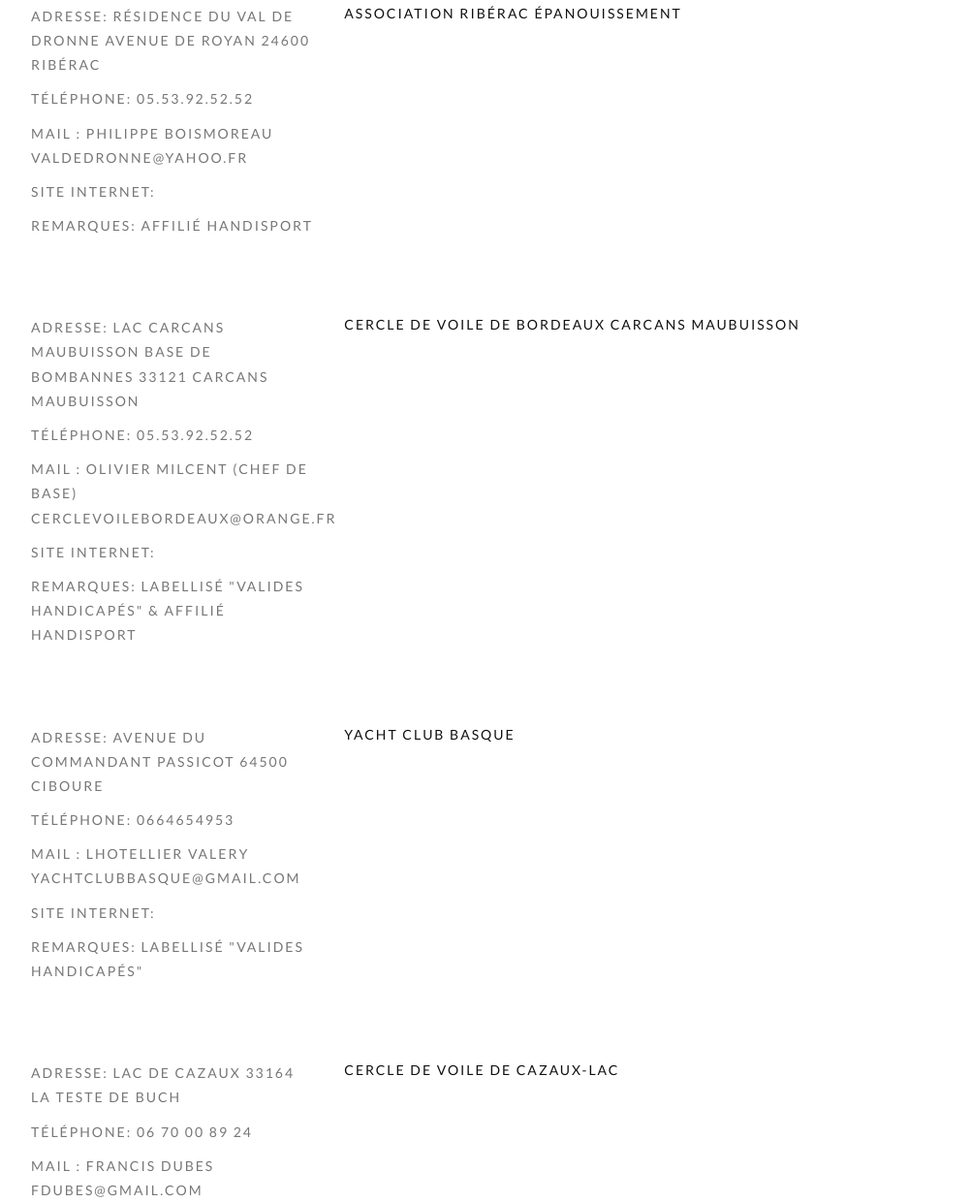
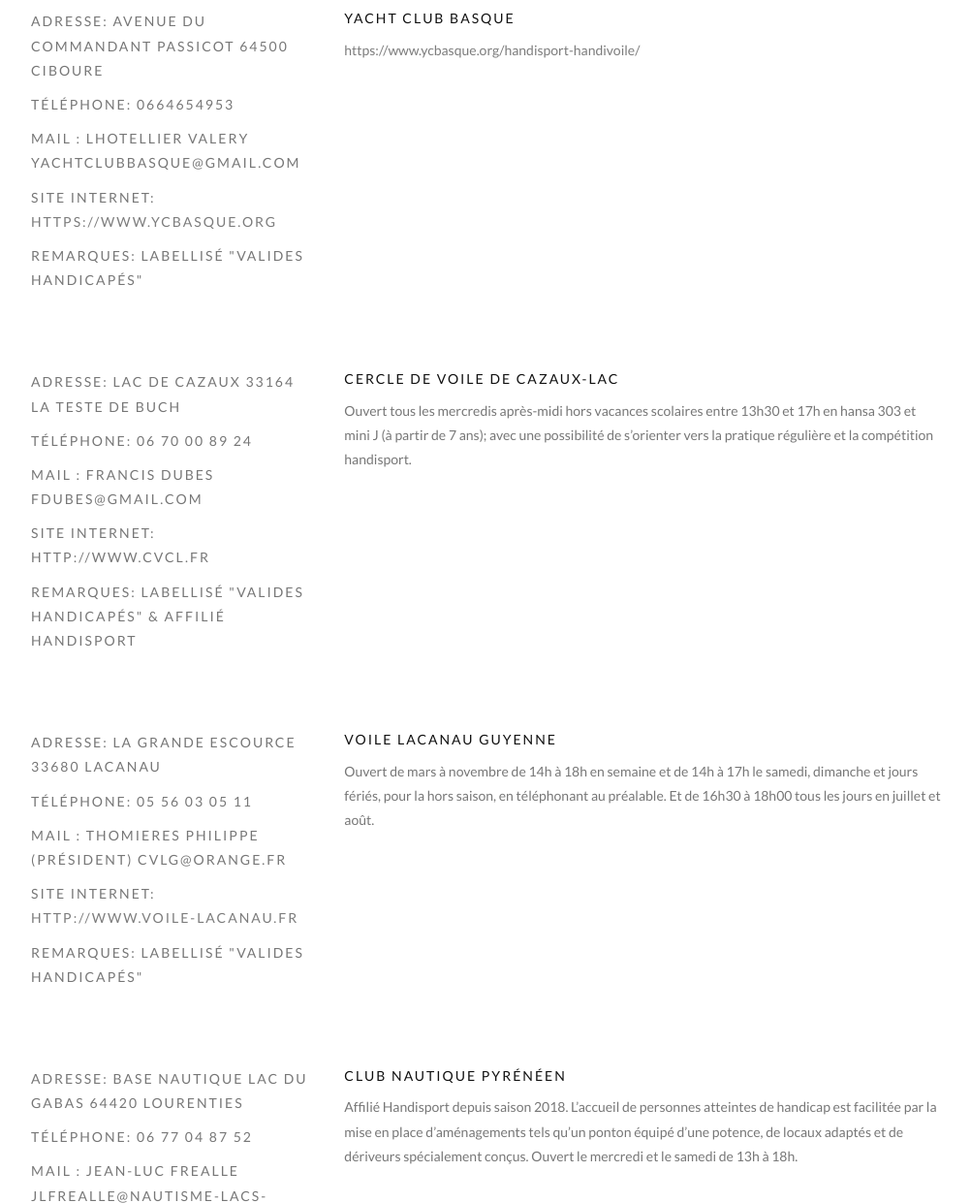
Before and after one commit to vmancier/TIC-Sante, a plain HTML site: page activites/aquatiques/voile.html in a window 1280 px wide. Shown: the part 1137-2378 px from the top of the page at 97% size, without its empty margins (138-1140 px from the left). Drawn offline with Linux system fonts and the light colour scheme; some packages are replaced by stand-ins of ours.

Commit message:
rajout des infos

```diff
--- a/activites/aquatiques/voile.html
+++ b/activites/aquatiques/voile.html
@@ -128,50 +128,10 @@
 
 					<div class="col-md-4">
 						<ul class="project-details m-b-sm-30">
-							<li class="font-alt">Adresse: Résidence du Val de Dronne avenue de Royan 24600 Ribérac</li>
-							<li class="font-alt">Téléphone: 05.53.92.52.52</li>
-							<li class="font-alt">Mail : PHILIPPE BOISMOREAU valdedronne@yahoo.fr</li>
-							<li class="font-alt">Site internet: <a href="" target="_blank"></a></li>
-							<li class="font-alt">Remarques: Affilié Handisport</li>
-						</ul>
-					</div>
-
-					<div class="col-md-8">
-						<h5 class="font-alt m-t-0">Association Ribérac épanouissement</h5>
-						<p>
-
-						</p>
-					</div>
-
-				</div>
-				<div class="row m-t-70">
-
-					<div class="col-md-4">
-						<ul class="project-details m-b-sm-30">
-							<li class="font-alt">Adresse: Lac Carcans Maubuisson Base de Bombannes 33121 Carcans Maubuisson</li>
-							<li class="font-alt">Téléphone: 05.53.92.52.52</li>
-							<li class="font-alt">Mail : Olivier MILCENT (Chef de Base) cerclevoilebordeaux@orange.fr</li>
-							<li class="font-alt">Site internet: <a href="" target="_blank"></a></li>
-							<li class="font-alt">Remarques: Labellisé "Valides Handicapés" & Affilié Handisport</li>
-						</ul>
-					</div>
-
-					<div class="col-md-8">
-						<h5 class="font-alt m-t-0">Cercle de Voile de Bordeaux Carcans Maubuisson</h5>
-						<p>
-
-						</p>
-					</div>
-
-				</div>
-				<div class="row m-t-70">
-
-					<div class="col-md-4">
-						<ul class="project-details m-b-sm-30">
 							<li class="font-alt">Adresse: Avenue du Commandant Passicot 64500 CIBOURE</li>
 							<li class="font-alt">Téléphone: 0664654953</li>
 							<li class="font-alt">Mail : LHOTELLIER Valery yachtclubbasque@gmail.com</li>
-							<li class="font-alt">Site internet: <a href="" target="_blank"></a></li>
+							<li class="font-alt">Site internet: <a href="https://www.ycbasque.org" target="_blank">https://www.ycbasque.org</a></li>
 							<li class="font-alt">Remarques: Labellisé "Valides Handicapés"</li>
 						</ul>
 					</div>
@@ -179,7 +139,7 @@
 					<div class="col-md-8">
 						<h5 class="font-alt m-t-0">Yacht Club Basque</h5>
 						<p>
-
+							<a href="https://www.ycbasque.org/handisport-handivoile/" target="_blank">https://www.ycbasque.org/handisport-handivoile/</a>
 						</p>
 					</div>
 
@@ -190,7 +150,7 @@
 							<li class="font-alt">Adresse: Lac de Cazaux 33164 La Teste de Buch</li>
 							<li class="font-alt">Téléphone: 06 70 00 89 24</li>
 							<li class="font-alt">Mail : Francis DUBES fdubes@gmail.com</li>
-							<li class="font-alt">Site internet: <a href="" target="_blank"></a></li>
+							<li class="font-alt">Site internet: <a href="http://www.cvcl.fr" target="_blank"></a>http://www.cvcl.fr</li>
 							<li class="font-alt">Remarques: Labellisé "Valides Handicapés" & Affilié Handisport</li>
 						</ul>
 					</div>
@@ -198,7 +158,7 @@
 					<div class="col-md-8">
 						<h5 class="font-alt m-t-0">Cercle de Voile de Cazaux-Lac </h5>
 						<p>
-
+							Ouvert tous les mercredis après-midi hors vacances scolaires  entre 13h30 et 17h en hansa 303 et mini J (à partir de 7 ans); avec une possibilité de s’orienter vers la pratique régulière et la compétition handisport.
 						</p>
 					</div>
 
@@ -209,7 +169,7 @@
 							<li class="font-alt">Adresse: La Grande Escource 33680 Lacanau</li>
 							<li class="font-alt">Téléphone: 05 56 03 05 11</li>
 							<li class="font-alt">Mail : THOMIERES Philippe (Président) cvlg@orange.fr</li>
-							<li class="font-alt">Site internet: <a href="" target="_blank"></a></li>
+							<li class="font-alt">Site internet: <a href="http://www.voile-lacanau.fr" target="_blank">http://www.voile-lacanau.fr</a></li>
 							<li class="font-alt">Remarques: Labellisé "Valides Handicapés"</li>
 						</ul>
 					</div>
@@ -217,7 +177,7 @@
 					<div class="col-md-8">
 						<h5 class="font-alt m-t-0">Voile Lacanau Guyenne</h5>
 						<p>
-
+							Ouvert de mars à novembre de 14h à 18h en semaine et de 14h à 17h le samedi, dimanche et jours fériés, pour la hors saison, en téléphonant au préalable. Et de 16h30 à 18h00 tous les jours en juillet et août.
 						</p>
 					</div>
 
@@ -228,7 +188,7 @@
 							<li class="font-alt">Adresse: Base nautique Lac du Gabas 64420 LOURENTIES</li>
 							<li class="font-alt">Téléphone: 06 77 04 87 52</li>
 							<li class="font-alt">Mail : Jean-Luc FREALLE jlfrealle@nautisme-lacs-gabas.fr</li>
-							<li class="font-alt">Site internet: <a href="" target="_blank"></a></li>
+							<li class="font-alt">Site internet: <a href="http://club-nautique-pyreneen.fr/wp/index.php/lhandi-voile/" target="_blank">http://club-nautique-pyreneen.fr/wp/index.php/lhandi-voile/</a></li>
 							<li class="font-alt">Remarques: Labellisé "Valides Handicapés" & Affilié Handisport</li>
 						</ul>
 					</div>
@@ -236,8 +196,7 @@
 					<div class="col-md-8">
 						<h5 class="font-alt m-t-0">Club Nautique Pyrénéen</h5>
 						<p>
-							Affilié Handisport depuis saison 2018
-						</p>
+Affilié Handisport depuis saison 2018. L’accueil de personnes atteintes de handicap est facilitée par la mise en place d’aménagements tels qu’un ponton équipé d’une potence, de locaux adaptés et de dériveurs spécialement conçus. Ouvert le mercredi et le samedi de 13h à 18h.						</p>
 					</div>
 
 				</div>
@@ -247,7 +206,7 @@
 							<li class="font-alt">Adresse: Base de Laurens 40140 SOUSTONS</li>
 							<li class="font-alt">Téléphone: 05 58 41 11 95</li>
 							<li class="font-alt">Mail : PABON Bernard (pdt) cvsm.soustons@orange.fr</li>
-							<li class="font-alt">Site internet: <a href="" target="_blank"></a></li>
+							<li class="font-alt">Site internet: <a href="https://www.cvsm.org/ecole/handivoile.php" target="_blank">https://www.cvsm.org/ecole/handivoile.php</a></li>
 							<li class="font-alt">Remarques: Labellisé "Valides Handicapés"</li>
 						</ul>
 					</div>
@@ -255,26 +214,7 @@
 					<div class="col-md-8">
 						<h5 class="font-alt m-t-0">Club de voile de Soustons Marensin</h5>
 						<p>
-
-						</p>
-					</div>
-
-				</div>
-				<div class="row m-t-70">
-					<div class="col-md-4">
-						<ul class="project-details m-b-sm-30">
-							<li class="font-alt">Adresse: 94 Avenue du Roy 33440 Ambarès-et-Lagrave</li>
-							<li class="font-alt">Téléphone: 05 56 77 69 16</li>
-							<li class="font-alt">Mail : Aymeric SORBADERE asa.sportsnautiques@gmail.com</li>
-							<li class="font-alt">Site internet: <a href="" target="_blank"></a></li>
-							<li class="font-alt">Remarques: Labellisé "Valides Handicapés"</li>
-						</ul>
-					</div>
-
-					<div class="col-md-8">
-						<h5 class="font-alt m-t-0">AS Ambarès section Sports Nautique</h5>
-						<p>
-
+							Le club de voile de Soustons Marensin propose des formules spécialement adaptées en fonction des possibilités de chacun: Cours individuels, journées découvertes, stages de 2 à 5 jours, entraînements, régates, location de bateaux. Ouvert de Février à Novembre et tous les jours l’été.
 						</p>
 					</div>
 
@@ -285,7 +225,7 @@
 							<li class="font-alt">Adresse: Centre Nautique Pierre Mallet Port de plaisance 33120 Arcachon</li>
 							<li class="font-alt">Téléphone: 05.56.83.05.92</li>
 							<li class="font-alt">Mail : BOENNEC Julien  contact@voile-arcachon.org</li>
-							<li class="font-alt">Site internet: <a href="" target="_blank"></a></li>
+							<li class="font-alt">Site internet: <a href="http://voile-arcachon.org" target="_blank">http://voile-arcachon.org</a></li>
 							<li class="font-alt">Remarques: Labellisé "Valides Handicapés"</li>
 						</ul>
 					</div>
@@ -293,7 +233,21 @@
 					<div class="col-md-8">
 						<h5 class="font-alt m-t-0">Cercle de Voile d'Arcachon</h5>
 						<p>
+							Le Cercle de Voile d’Arcachon a investi, grâce à différentes subventions publiques, dans deux trimarans, parfaitement adaptés aux handicaps les plus lourds. Il dispose également de catamarans type « Hobie-Cat 15 », paddle board, et canoë kayak.
+Il est également équipé d’un Tiralo pour faciliter la transition des personnes en situation de handicap moteur entre la terre et l’eau. Nous proposons également un « Surprise », voilier de type habitable d’une longueur de 7,50 m, facile à manœuvrer. Sa stabilité permet un embarquement aisé et sécurisé.
 
+						</p>
+					</div>
+
+				</div>
+                <div class="row m-t-70">
+					<div class="col-md-4">
+					</div>
+
+					<div class="col-md-8">
+						<h5 class="font-alt m-t-0">Lieux de baignade accessibles avec tous les dispositifs disponibles sur :</h5>
+						<p>
+                        <a href="http://www.eden-strategie.com/guidvac/front/?region=aquitaine" target="_blank">http://www.eden-strategie.com/guidvac/front/?region=aquitaine</a>
 						</p>
 					</div>
 
```
